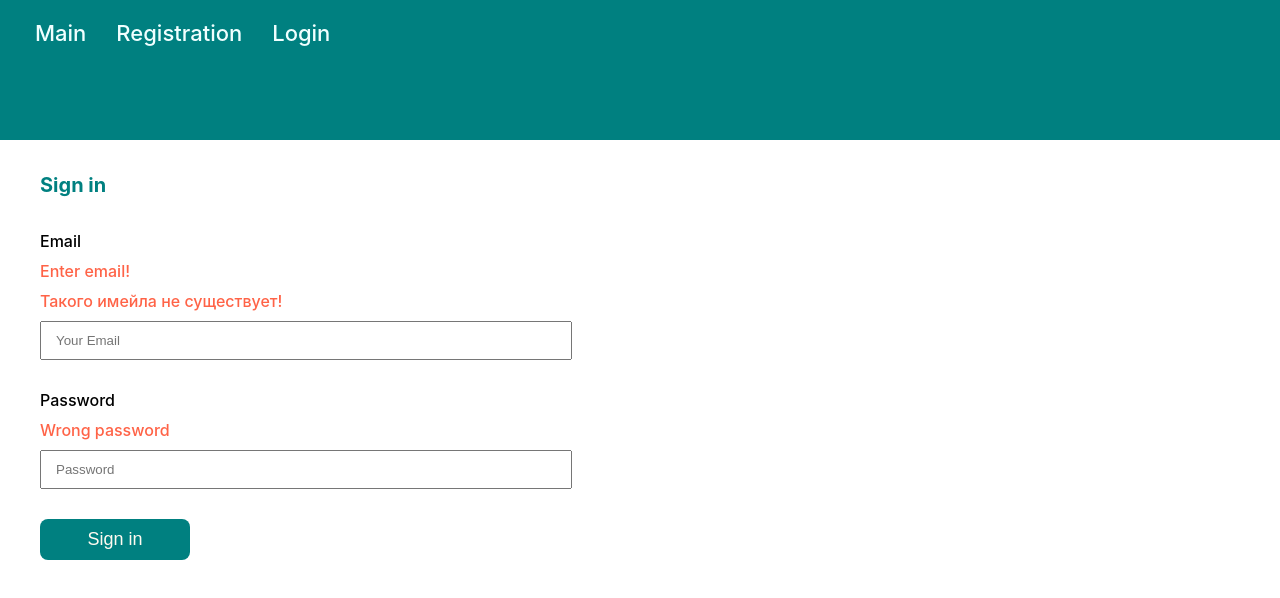
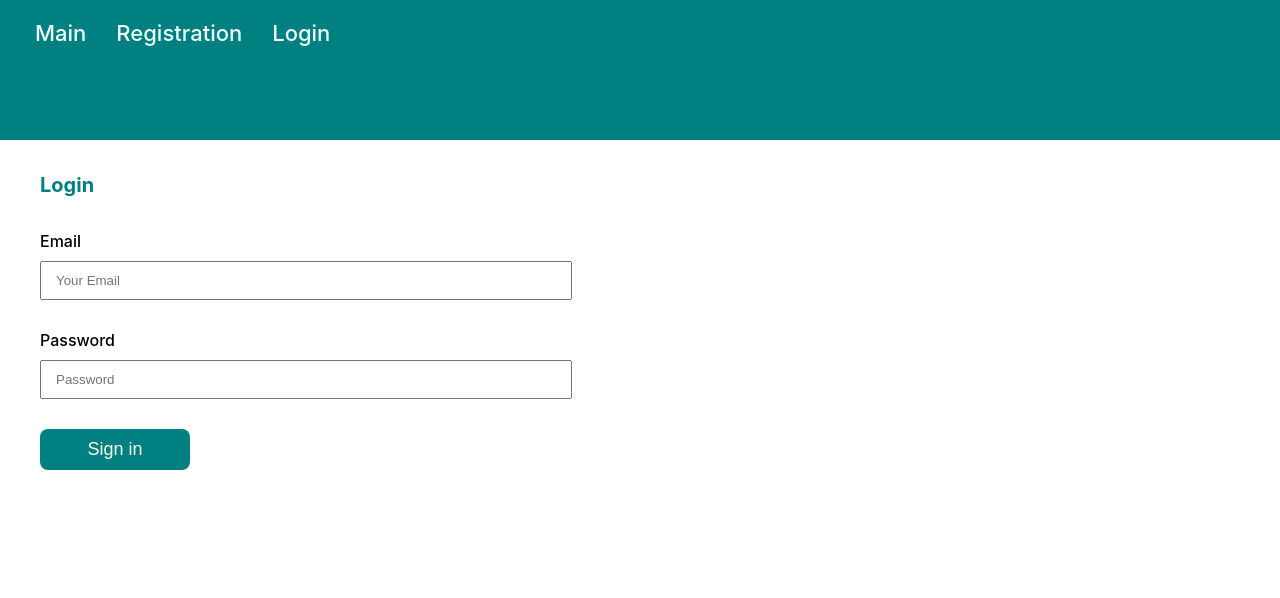
Before and after one commit to NataliyaChe/react-blog, a React (Create React App) app: page /login in a window 1280 px wide. Shown: the top 598 px of the page. Built offline with nearby package versions, Linux system fonts and the light colour scheme.

Commit message:
Login added

```diff
--- a/db.json
+++ b/db.json
@@ -60,6 +60,42 @@
       "email": "andriy@ok.ua",
       "password": "123456",
       "id": 1677851580663
+    },
+    {
+      "username": "Jo",
+      "email": "jo@ok.ua",
+      "password": "123456",
+      "id": 1677946659886
+    },
+    {
+      "username": "Kenny",
+      "email": "kenny@ok.ua",
+      "password": "12345",
+      "id": 1677956054644
+    },
+    {
+      "login": "Maar",
+      "email": "maar@wok.ua",
+      "password": "1234",
+      "id": 1677959778391
+    },
+    {
+      "login": "Kaoru",
+      "email": "kaoru@ok.ua",
+      "password": "1234",
+      "id": 1677960024075
+    },
+    {
+      "login": "Lavi",
+      "email": "lavi@ok.ua",
+      "password": "1234",
+      "id": 1677960080684
+    },
+    {
+      "login": "Neko",
+      "email": "neko@ok.ua",
+      "password": "1234",
+      "id": 1678024618887
     }
   ]
 }
--- a/src/components/Login.js
+++ b/src/components/Login.js
@@ -1,38 +1,90 @@
-import React, { useState } from 'react';
+import React, { useState, useEffect } from 'react';
 import Api from '../utils/Api';
+import { Formik, Form, Field, ErrorMessage } from "formik";
+import * as Yup from "yup";
 
 function Login() {
-    const [users, setUsers] = useState([]);
-    const api = new Api();
+    const api = new Api('http://localhost:3004/users');
+    const [matchUser, setMatchUser] = useState({})
 
-    const submitLogin = (event) => {
-        event.preventDefault()
-        console.log('submit');
-    }
+    Yup.addMethod(Yup.string, 'checkEmail', function(message) {
+        return this.test('checkEmail', message, async function (value) {
+            const user = await api.getUserByEmail(value)
+            console.log('user[0]', user[0]);
+            setMatchUser(user[0])
+            return user.length
+          });
+    })
+
+    Yup.addMethod(Yup.string, 'checkPassword', function(message) {
+        return this.test('checkPassword', message, async function (value) {
+            return matchUser.password === value
+          });
+    })
+
+    const signInSchema = Yup.object().shape({
+        email: Yup.string().email('Invalid Email').checkEmail('Email not found').required("Email is required"),
+        password: Yup.string()
+          .required("Password is required")
+          .min(4, "Password is too short - should be 4 chars min")
+          .checkPassword('Wrong password'),
+    });
+
+    const initialValues = {
+        email: '',
+        password: ''
+    };
 
     return (
     <div className='container'>
-            <form className='form' onSubmit={submitLogin}>
-                <h1 className='title'>Sign in</h1>
-                <label className='email_lbl label' htmlFor='email'>Email</label>
-                <span className='error-email error-text'>Enter email!</span>
-                <span className='wrong-email error-text'>
-                    Такого имейла не существует!
-                </span>
-                <input className='email inp'
-                    type='text'
+            <Formik
+            initialValues={initialValues}
+            validationSchema={signInSchema}
+            onSubmit={() => {
+                window.location.href = './';
+              }}>
+                {(formik) => {
+                    const {
+                        errors,
+                        touched,
+                        isValid,
+                        dirty
+                    } = formik;
+                    return (
+                        <Form className='form'>
+                            <h1 className='title'>Login</h1>
+                            <label className='email_lbl label' htmlFor='email'>
+                                Email
+                            </label>
+                            <Field
+                                type='email'
+                                id='email'
                                 placeholder='Your Email'
                                 name='email'
-                    required/>
-                <label className='password_lbl label' htmlFor='password'>Password</label>
-                <span className='wrong-pass error-text'>Wrong password</span>
-                <input className='password inp'
+                                className={`email inp ${errors.email && touched.email ? "input-error" : null}`}
+                            />
+                            <ErrorMessage name='email' component='span'     className="error" />
+                            <label className='label' htmlFor='password'>
+                                Password
+                            </label>
+                            <Field
                                 type='password'
                                 placeholder='Password'
                                 name='password'
-                    required/>
-                <button className='signin_btn button' type='submit'>Sign in</button>
-            </form>
+                                id='password'
+                                className={`password inp ${errors.password && touched.password ? "input-error" : null}`}
+                            />
+                            <ErrorMessage name='password' component='span'  className="error" />
+                            <button type='submit'
+                                className={`submit_btn button ${!(dirty && isValid) ? "disabled-btn" : ""}
+                                disabled=${!(dirty && isValid)}`}
+                            >
+                                Sign in
+                            </button>
+                        </Form>
+                    );
+                }}
+            </Formik>
         </div>
     );
 }
--- a/src/components/Registration.js
+++ b/src/components/Registration.js
@@ -4,16 +4,16 @@ import { Formik, Form, Field, ErrorMessage } from "formik";
 import * as Yup from "yup";
 
 function Registration() {
-    const [users, setUsers] = useState([]);
+    // const [users, setUsers] = useState([]);
     const api = new Api('http://localhost:3004/users');
 
-    useEffect(() => {
-        const fetchUsers = async () => {
-          const users = await api.get()
-          setUsers(users)
-        }
-        fetchUsers()
-    }, []);
+    // useEffect(() => {
+    //     const fetchUsers = async () => {
+    //       const users = await api.get()
+    //       setUsers(users)
+    //     }
+    //     fetchUsers()
+    // }, []);
 
     // Yup.addMethod(Yup.string, 'checkEmail', function(message) {
     //     return this.test('checkEmail', message, function (value) {
@@ -21,22 +21,10 @@ function Registration() {
     //       });
     // })
 
-    // Yup.addMethod(Yup.string, 'checkEmail', function(message) {
-    //     return this.test('checkEmail', message, function (value) {
-    //         let  existEmail
-    //         const fetchEmail = async () => {
-    //         existEmail = await api.getEmail(value)
-    //         console.log('email exist', existEmail);
-    //         }
-    //         fetchEmail()
-    //         return existEmail
-    //       });
-    // })
-
     Yup.addMethod(Yup.string, 'checkEmail', function(message) {
         return this.test('checkEmail', message, async function (value) {
-            const matchEmail = await api.getEmail(value)
-            return matchEmail.length === 0
+            const user = await api.getUserByEmail(value)
+            return !user.length
           });
     })
 
@@ -56,10 +44,6 @@ function Registration() {
         password_rpt: ''
       };
 
-
-
-    console.log('users', users);
-
     return (
         <div className='container'>
             <Formik
@@ -73,9 +57,9 @@ function Registration() {
                     id: Date.now()
                 }
                 api.post(newUser)
-                setUsers(
-                    [...users, newUser]
-                );
+                // setUsers(
+                //     [...users, newUser]
+                // );
                 window.location.href = './login';
               }}>
                 {(formik) => {
@@ -152,7 +136,6 @@ function Registration() {
                         </Form>
                     )
                 }}
-
             </Formik>
         </div>
     );
--- a/src/index.css
+++ b/src/index.css
@@ -152,11 +152,11 @@ code {
 }
 
 .input-error {
-  border-color: #e63946;
+  border-color: tomato;
 }
 
 .error {
-  color: #e63946;
+  color: tomato;
   font-size: 1rem;
   margin-top: 0.3rem;
 }
@@ -165,3 +165,11 @@ code {
   cursor: not-allowed;
   background: rgba(#1d3557, 0.8);
 }
+
+.login-link {
+  color: black;
+}
+
+.login-link:hover {
+  color: tomato
+}
--- a/src/utils/Api.js
+++ b/src/utils/Api.js
@@ -11,7 +11,7 @@ class Api {
         return await data.json();
 
     }
-    async getEmail(params) {
+    async getUserByEmail(params) {
 
         const data = await fetch(`${this.link}?email=${params}`)
         return await data.json();
```
Lines whose indentation alone changed are shown as unchanged.
